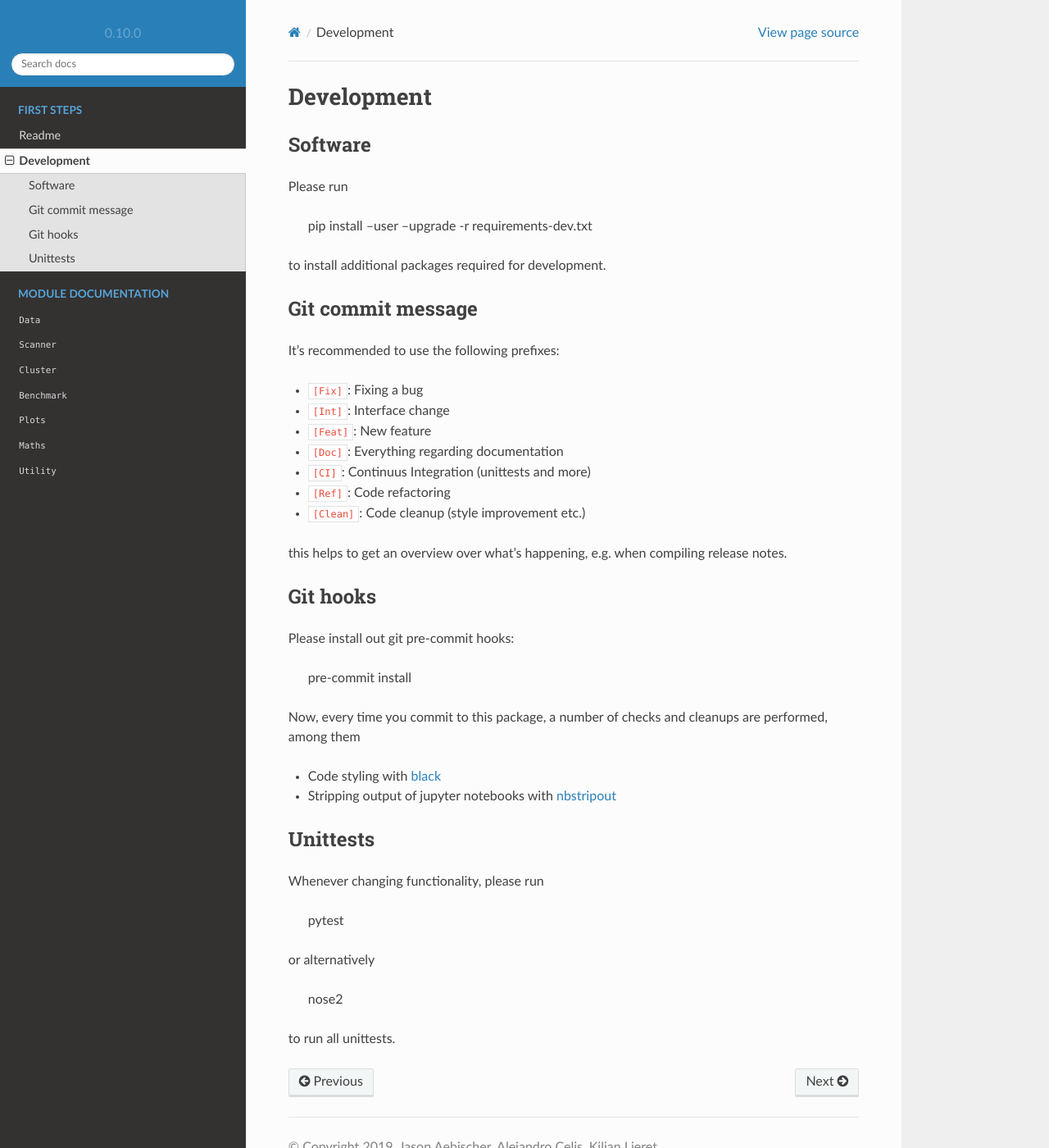
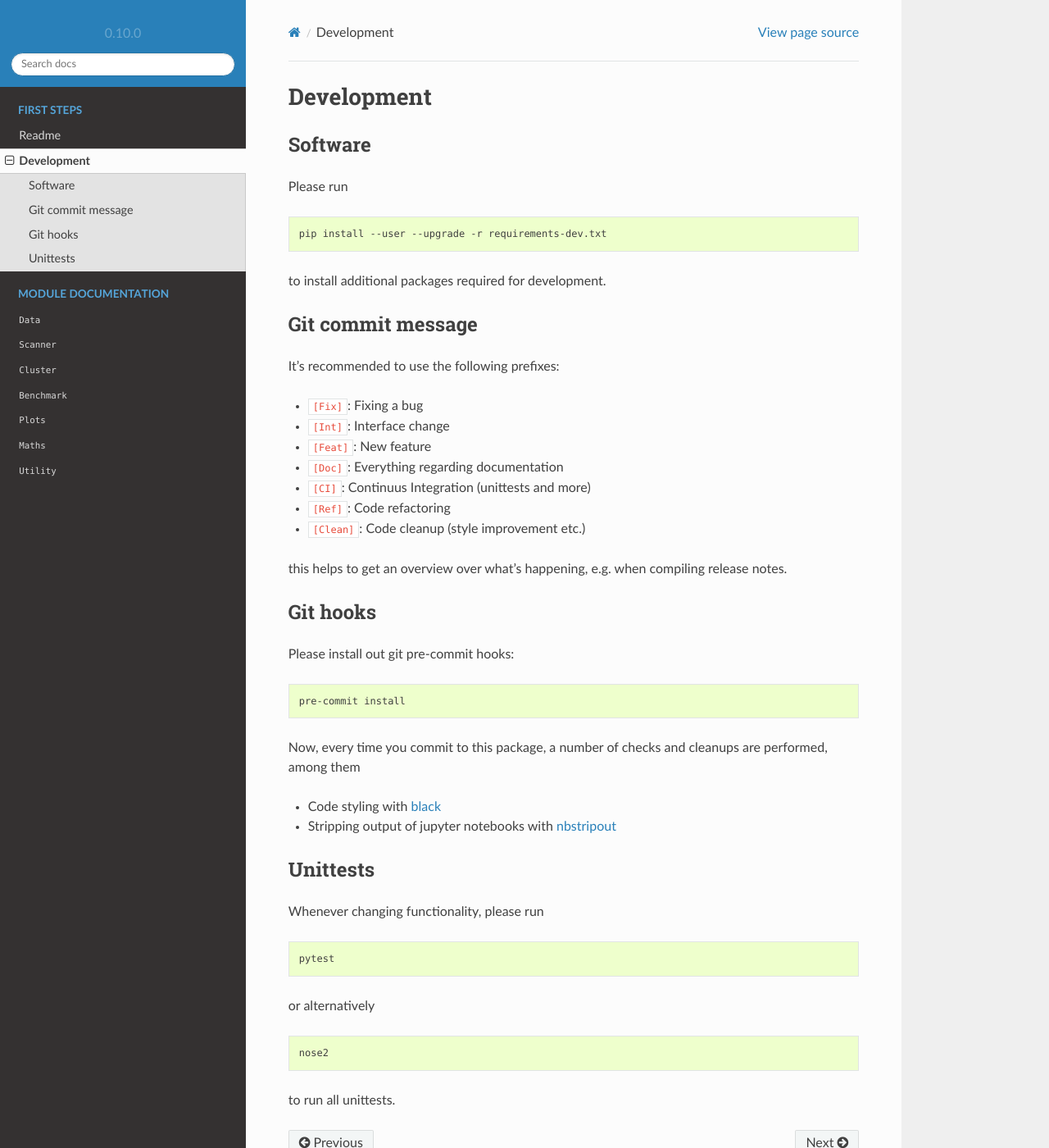
Before and after one commit to clusterking/clusterking, a Sphinx documentation site: the page built from doc/development.rst, in a window 1280 px wide and 1400 px high. Shown: the whole window at 82% size. Built offline with Sphinx 7.4.7 and the Read the Docs theme 2.0.0, drawn with Linux system fonts in a browser that asks for light colours.

Commit message:
[Doc] Fix code markup

```diff
--- a/doc/development.rst
+++ b/doc/development.rst
@@ -5,6 +5,8 @@ Software
 --------
 
 Please run
+
+.. code-block:: shell
 
     pip install --user --upgrade -r requirements-dev.txt
 
@@ -31,6 +33,8 @@ Git hooks
 
 Please install out git pre-commit hooks:
 
+.. code-block:: shell
+
     pre-commit install
 
 Now, every time you commit to this package, a number of checks and cleanups
@@ -44,10 +48,14 @@ Unittests
 
 Whenever changing functionality, please run
 
+.. code-block:: shell
+
     pytest
 
 or alternatively
 
+.. code-block:: shell
+
     nose2
 
 to run all unittests.
```
